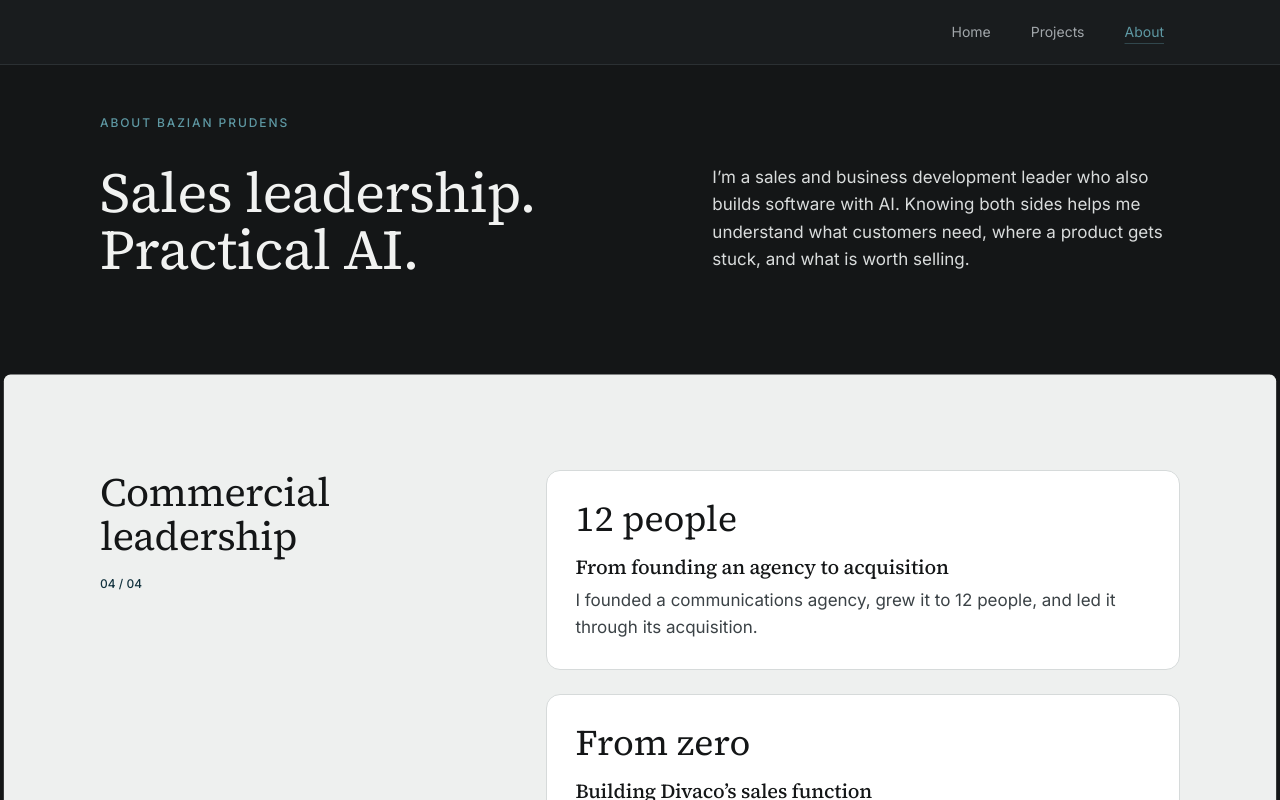
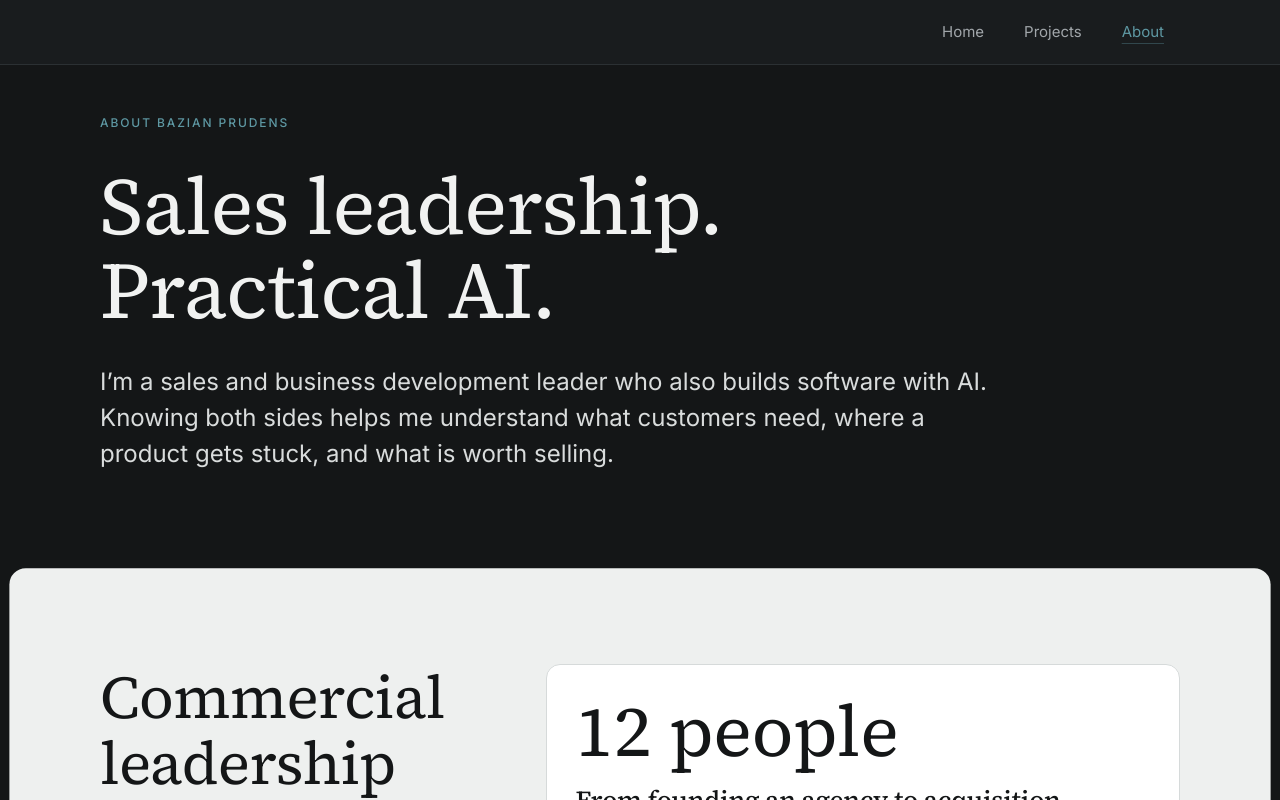
Before and after one commit to Bazian-io/portfolio, a Next.js app: page /about in a window 1280 px wide. Shown: the top 800 px of the page. Built offline with nearby package versions, Linux system fonts and the light colour scheme; no server answers.

Commit message:
text sizes

```diff
--- a/app/about/about-motion.css
+++ b/app/about/about-motion.css
@@ -17,18 +17,13 @@
     display: block;
     visibility: hidden;
     margin-top: var(--space-4);
-    color: var(--tint);
-    font-size: var(--font-size-label);
-    font-weight: var(--font-weight-medium);
+    font-size: var(--about-counter-size);
+    line-height: 1.1;
     font-variant-numeric: tabular-nums;
   }
 
   .about-commercial[data-tracking] .commercial-counter {
     visibility: visible;
-  }
-
-  .about-commercial .career-highlights {
-    grid-template-columns: minmax(0, 1fr);
   }
 
   @media (prefers-reduced-motion: no-preference) {
--- a/app/components/technical-flow.css
+++ b/app/components/technical-flow.css
@@ -1,6 +1,6 @@
 .technical-flow .technical-flow-steps {
   --flow-gap: 1.75rem;
-  --flow-marker: 1.75rem;
+  --flow-marker: calc(1.75 * var(--case-study-number-size));
   --flow-center: calc(var(--space-4) + var(--flow-marker) / 2);
   gap: var(--flow-gap);
 }
--- a/app/globals.css
+++ b/app/globals.css
@@ -5,9 +5,17 @@
   --content-width: min(1080px, 100% - var(--page-gutter) * 2);
   --section-space: 64px;
   --card-padding: 22px;
-  --hero-size: 40px;
-  --section-size: 32px;
-  --hero-lead-size: 20px;
+  --page-title-size: 40px;
+  /* One step across the 905px between the mobile and desktop endpoints. */
+  --type-scale-step: calc((100vw - 375px) / 905);
+  --hero-name-size: clamp(44px, 44px + 36 * var(--type-scale-step), 80px);
+  --hero-lead-size: clamp(22px, 22px + 8 * var(--type-scale-step), 30px);
+  --section-size: clamp(38px, 38px + 22 * var(--type-scale-step), 60px);
+  --project-title-size: clamp(26px, 26px + 8 * var(--type-scale-step), 34px);
+  --detail-heading-size: clamp(22px, 22px + 6 * var(--type-scale-step), 28px);
+  --proof-number-size: clamp(26px, 26px + 6 * var(--type-scale-step), 32px);
+  --proof-text-size: clamp(18px, 18px + 3 * var(--type-scale-step), 21px);
+  --project-motivation-label-size: clamp(17px, 17px + var(--type-scale-step), 18px);
   --space-0: 0;
   --space-1: 4px;
   --space-2: 8px;
@@ -20,29 +28,26 @@
   --hairline-width: 1px;
   --radius-card: 14px;
   --radius-screenshot: 10px;
-  --font-size-small: 14px;
-  --font-size-body: 17px;
-  --font-size-action: 15px;
+  --font-size-footer: clamp(14px, 14px + var(--type-scale-step), 15px);
+  --font-size-body: clamp(17px, 17px + 2 * var(--type-scale-step), 19px);
+  --font-size-action: 16px;
+  --font-size-menu: 15px;
+  --font-size-tag: 14px;
   --font-size-label: 12px;
-  --font-size-card-title: 20px;
-  --font-size-figure: 36px;
-  --font-size-quote: 22px;
   --label-tracking: 0.16em;
+  --line-height-body: 1.65;
   --line-height-heading: 1.2;
-  --line-height-figure: 1.1;
   --line-height-label: 1.5;
-  --line-height-quote: 1.4;
   --font-weight-regular: 400;
   --font-weight-medium: 500;
   --font-weight-semibold: 600;
   --header-min-height: 64px;
   --control-min-height: 44px;
-  --achievement-columns: minmax(0, 1fr);
   --building-columns: minmax(0, 1fr);
   --technology-label-width: 16rem;
   --about-section-columns: minmax(0, 1fr);
   --section-title-gap: var(--space-6);
-  --body-measure: 62ch;
+  --body-measure: 54ch;
   background: var(--bg);
   color: var(--soft);
   font-family: var(--font-inter), Arial, sans-serif;
@@ -59,7 +64,7 @@ body {
   flex-direction: column;
   min-height: 100svh;
   margin: 0;
-  font-size: 17px;
+  font-size: var(--font-size-body);
   line-height: 1.6;
   font-weight: 400;
   color: var(--soft);
@@ -77,7 +82,7 @@ h3 {
 }
 
 p {
-  max-width: 62ch;
+  max-width: var(--body-measure);
 }
 
 a {
@@ -136,6 +141,7 @@ button {
   border-radius: 999px;
   background: var(--petrol);
   color: var(--text);
+  font-size: var(--font-size-action);
   transform: translateY(calc(-100% - 2rem));
   border: 1px solid var(--tint-soft);
 }
@@ -225,7 +231,7 @@ button {
   padding: 0.5rem 1rem;
   border-radius: 0;
   color: var(--muted);
-  font-size: 14px;
+  font-size: var(--font-size-menu);
   font-weight: 400;
   background: transparent;
 }
@@ -316,7 +322,7 @@ button {
   gap: 0.75rem;
   margin: 0 0 1.75rem;
   color: var(--tint);
-  font-size: 12px;
+  font-size: var(--font-size-label);
   font-weight: 500;
   letter-spacing: 0.16em;
   font-family: var(--font-inter), Arial, sans-serif;
@@ -334,12 +340,18 @@ button {
 .hero h1 {
   max-width: none;
   margin: 0;
-  font-size: var(--hero-size);
+  font-size: var(--hero-name-size);
   font-weight: 400;
   letter-spacing: -0.01em;
-  line-height: 1.02;
+  line-height: 1.05;
   overflow-wrap: anywhere;
   text-wrap: balance;
+}
+
+@media (min-width: 375px) {
+  .hero h1 {
+    inline-size: max-content;
+  }
 }
 
 .hero-introduction {
@@ -349,17 +361,17 @@ button {
   font-size: var(--hero-lead-size);
   font-weight: 400;
   letter-spacing: normal;
-  line-height: 1.5;
+  line-height: 1.4;
   text-wrap: pretty;
   font-family: var(--font-source-serif), Georgia, serif;
 }
 
 .hero-description {
-  max-width: 62ch;
+  max-width: var(--body-measure);
   margin: 0;
   color: var(--soft);
-  font-size: 17px;
-  line-height: 1.6;
+  font-size: var(--font-size-body);
+  line-height: var(--line-height-body);
 }
 
 .hero-description + .hero-description {
@@ -383,7 +395,8 @@ button {
   color: var(--text);
   font-weight: var(--font-weight-medium);
   gap: 12px;
-  font-size: 15px;
+  font-size: var(--proof-text-size);
+  line-height: 1.4;
   counter-increment: proof;
 }
 
@@ -413,7 +426,7 @@ button {
   border-radius: 999px;
   background: var(--petrol);
   color: var(--text);
-  font-size: 15px;
+  font-size: var(--font-size-action);
   font-weight: 500;
   border: 1px solid var(--tint-soft);
   font-family: var(--font-inter), Arial, sans-serif;
@@ -434,7 +447,7 @@ button {
   min-height: 3.25rem;
   padding: 0.75rem 0.25rem;
   color: var(--text);
-  font-size: 15px;
+  font-size: var(--font-size-action);
   font-weight: 500;
   text-decoration: underline;
   text-decoration-color: var(--tint-soft);
@@ -472,7 +485,8 @@ button {
 .selected-projects-intro {
   margin: 0 0 2rem;
   color: var(--soft);
-  line-height: 1.6;
+  font-size: var(--font-size-body);
+  line-height: var(--line-height-body);
 }
 
 .project-card,
@@ -508,7 +522,7 @@ button {
   gap: 0.625rem;
   margin-top: 24px;
   color: var(--text);
-  font-size: 15px;
+  font-size: var(--font-size-action);
   font-weight: 500;
   font-family: var(--font-inter), Arial, sans-serif;
   text-decoration: underline;
@@ -534,7 +548,7 @@ button {
   border-radius: 999px;
   background: var(--petrol);
   color: var(--text);
-  font-size: 15px;
+  font-size: var(--font-size-action);
   font-family: var(--font-inter), Arial, sans-serif;
   font-weight: 500;
   line-height: 1.5;
@@ -590,10 +604,10 @@ button {
 
 .project-card-title {
   margin: 0 0 0.875rem;
-  font-size: 24px;
+  font-size: var(--project-title-size);
   font-weight: 500;
   letter-spacing: -0.01em;
-  line-height: 1.2;
+  line-height: var(--line-height-heading);
   overflow-wrap: anywhere;
   color: var(--text);
 }
@@ -601,7 +615,7 @@ button {
 .project-card-category {
   margin: 0 0 0.75rem;
   color: var(--tint);
-  font-size: 12px;
+  font-size: var(--font-size-label);
   font-weight: 500;
   letter-spacing: 0.16em;
   text-transform: uppercase;
@@ -610,9 +624,9 @@ button {
 .project-card-lead {
   margin: 0 0 24px;
   color: var(--soft);
-  font-size: 17px;
+  font-size: var(--font-size-body);
   letter-spacing: normal;
-  line-height: 1.6;
+  line-height: var(--line-height-body);
   text-wrap: pretty;
   font-weight: 400;
 }
@@ -626,14 +640,14 @@ button {
   color: var(--soft);
   padding-left: 14px;
   border-left: 1px solid var(--tint);
-  font-size: 17px;
-  line-height: 1.6;
+  font-size: var(--font-size-body);
+  line-height: var(--line-height-body);
 }
 
 .project-card-description dt {
   margin-bottom: 0.5rem;
   color: var(--text);
-  font-size: 16px;
+  font-size: var(--project-motivation-label-size);
   font-weight: 400;
   font-family: var(--font-source-serif), Georgia, serif;
   font-style: italic;
@@ -641,6 +655,7 @@ button {
 }
 
 .project-card-description dd {
+  max-width: var(--body-measure);
   margin: 0;
 }
 
@@ -659,7 +674,7 @@ button {
   border-radius: 6px;
   background: transparent;
   color: var(--soft);
-  font-size: 13px;
+  font-size: var(--font-size-tag);
   font-weight: 500;
   max-width: 100%;
   font-family: var(--font-inter), Arial, sans-serif;
@@ -679,7 +694,7 @@ button {
 .project-technology-group-label {
   margin: 0 0 0.5rem;
   color: var(--muted);
-  font-size: 12px;
+  font-size: var(--font-size-label);
   font-weight: 500;
   font-family: var(--font-inter), Arial, sans-serif;
   text-transform: uppercase;
@@ -708,7 +723,7 @@ button {
   padding: 0 0 16px;
   border-bottom: 0;
   color: var(--tint);
-  font-size: 12px;
+  font-size: var(--font-size-label);
   font-weight: 500;
   font-family: var(--font-inter), Arial, sans-serif;
   letter-spacing: 0.16em;
@@ -736,7 +751,7 @@ button {
   padding: 3px 10px;
   border-radius: 6px;
   background: transparent;
-  font-size: 13px;
+  font-size: var(--font-size-tag);
   font-weight: 500;
   line-height: 1.5;
   overflow-wrap: anywhere;
@@ -759,6 +774,11 @@ button {
 }
 
 .case-study {
+  --case-study-title-size: clamp(38px, 38px + 34 * var(--type-scale-step), 72px);
+  --case-study-number-size: clamp(20px, 20px + 4 * var(--type-scale-step), 24px);
+  --case-study-step-title-size: clamp(22px, 22px + 4 * var(--type-scale-step), 26px);
+  --case-study-step-text-size: clamp(15px, 15px + var(--type-scale-step), 16px);
+  --body-measure: 65ch;
   min-width: 0;
 }
 
@@ -768,7 +788,7 @@ button {
   gap: 0.625rem;
   min-height: 2.75rem;
   color: var(--text);
-  font-size: 15px;
+  font-size: var(--font-size-action);
   font-family: var(--font-inter), Arial, sans-serif;
   font-weight: 500;
   text-decoration: underline;
@@ -791,7 +811,7 @@ button {
 .selected-projects > h1.section-heading {
   max-width: none;
   margin: 0;
-  font-size: var(--hero-size);
+  font-size: var(--page-title-size);
   font-weight: 400;
   letter-spacing: -0.01em;
   line-height: 1.02;
@@ -799,6 +819,12 @@ button {
   text-wrap: balance;
 }
 
+.case-study-title {
+  font-size: var(--case-study-title-size);
+  line-height: 1.05;
+  overflow-wrap: normal;
+}
+
 .selected-projects > h1.section-heading {
   margin-bottom: 2rem;
   font-size: var(--section-size);
@@ -806,6 +832,13 @@ button {
 }
 
 .about {
+  --about-title-size: clamp(42px, 42px + 38 * var(--type-scale-step), 80px);
+  --about-intro-size: clamp(19px, 19px + 5 * var(--type-scale-step), 24px);
+  --about-figure-size: clamp(40px, 40px + 32 * var(--type-scale-step), 72px);
+  --about-card-title-size: clamp(21px, 21px + 5 * var(--type-scale-step), 26px);
+  --about-counter-size: 28px;
+  --about-quote-size: clamp(26px, 26px + 14 * var(--type-scale-step), 40px);
+  --body-measure: 52ch;
   min-width: 0;
 }
 
@@ -820,7 +853,7 @@ button {
   grid-column: 1 / -1;
   margin: 0;
   color: var(--tint);
-  font-size: 12px;
+  font-size: var(--font-size-label);
   font-weight: 500;
   letter-spacing: 0.16em;
   text-transform: uppercase;
@@ -832,20 +865,27 @@ button {
 
 .about-header .page-introduction {
   min-width: 0;
-  margin: 0;
-  font-size: 17px;
+  max-width: 60ch;
+  margin: 0;
+  font-size: var(--about-intro-size);
   letter-spacing: 0;
-  line-height: 1.6;
+  line-height: 1.5;
   color: var(--soft);
 }
 
 .about-title {
   margin: 0;
-  font-size: var(--hero-size);
+  font-size: var(--about-title-size);
   font-weight: 400;
   letter-spacing: -0.01em;
-  line-height: 1.02;
+  line-height: 1.05;
   text-wrap: balance;
+}
+
+@media (min-width: 375px) {
+  .about-title {
+    white-space: nowrap;
+  }
 }
 
 .about-title span {
@@ -854,11 +894,11 @@ button {
 }
 
 .page-introduction {
-  max-width: 62ch;
+  max-width: var(--body-measure);
   margin: 1.5rem 0 0;
-  font-size: 17px;
+  font-size: var(--font-size-body);
   letter-spacing: normal;
-  line-height: 1.6;
+  line-height: var(--line-height-body);
   text-wrap: pretty;
   font-weight: 400;
   color: var(--soft);
@@ -868,8 +908,8 @@ button {
   max-width: 58ch;
   margin: 1.25rem 0 0;
   color: var(--soft);
-  font-size: 1em;
-  line-height: 1.6;
+  font-size: var(--font-size-body);
+  line-height: var(--line-height-body);
 }
 
 .about-content {
@@ -885,9 +925,10 @@ button {
 
 .about-section-body p,
 .contact-section-body p {
-  max-width: 62ch;
+  max-width: var(--body-measure);
   margin: 0;
   color: var(--soft);
+  line-height: var(--line-height-body);
 }
 
 .about-section-body p + p {
@@ -942,27 +983,31 @@ button {
 .career-highlights li {
   min-width: var(--space-0);
   padding: var(--space-7);
+  padding-inline: clamp(6px, (100% - 312px) / 2, var(--space-7));
   border: var(--hairline-width) solid var(--border);
   border-radius: var(--radius-card);
   background: var(--surface);
 }
 
 .career-highlights {
-  grid-template-columns: var(--achievement-columns);
+  grid-template-columns: minmax(0, 1fr);
+  /* Use part of the band gutter for the longest figure on narrow phones. */
+  margin-inline: clamp(-12px, (100vw - 344px) / 2, 0px);
 }
 
 .career-highlights .career-figure {
   margin: var(--space-0) var(--space-0) var(--space-4);
   color: var(--text);
   font-family: var(--font-source-serif), Georgia, serif;
-  font-size: var(--font-size-figure);
+  font-size: var(--about-figure-size);
   font-weight: var(--font-weight-regular);
-  line-height: var(--line-height-figure);
+  line-height: 1.05;
+  white-space: nowrap;
 }
 
 .career-highlights h3 {
   margin-bottom: var(--space-2);
-  font-size: var(--font-size-card-title);
+  font-size: var(--about-card-title-size);
   font-weight: var(--font-weight-medium);
   line-height: var(--line-height-heading);
 }
@@ -997,13 +1042,13 @@ button {
 .building-list > li {
   position: relative;
   padding-inline-start: 18px;
-  line-height: 28px;
+  line-height: 30px;
 }
 
 .building-list > li::before {
   content: "";
   position: absolute;
-  top: 14px;
+  top: 15px;
   inset-inline-start: 0;
   width: 8px;
   height: 1px;
@@ -1047,10 +1092,10 @@ button {
   margin: var(--space-0) var(--space-0) var(--space-6);
   color: var(--text);
   font-family: var(--font-source-serif), Georgia, serif;
-  font-size: var(--font-size-quote);
+  font-size: var(--about-quote-size);
   font-style: italic;
   font-weight: var(--font-weight-regular);
-  line-height: var(--line-height-quote);
+  line-height: 1.35;
 }
 
 .about-content > .tools-section {
@@ -1070,6 +1115,10 @@ button {
 
 .qualification-grid li {
   min-width: 0;
+}
+
+.qualification-grid h3 {
+  font-size: var(--detail-heading-size);
 }
 
 .qualification-grid p {
@@ -1108,7 +1157,7 @@ button {
   border-radius: 0;
   background: transparent;
   color: var(--text);
-  font-size: 15px;
+  font-size: var(--font-size-action);
   font-weight: 500;
   font-family: var(--font-inter), Arial, sans-serif;
   text-decoration: underline;
@@ -1131,7 +1180,7 @@ button {
   border: var(--hairline-width) solid var(--tint);
   border-radius: 999px;
   font-family: var(--font-inter), Arial, sans-serif;
-  font-size: 15px;
+  font-size: var(--font-size-action);
   font-weight: 500;
   line-height: 1.5;
   text-decoration: none;
@@ -1218,7 +1267,7 @@ button {
   border-radius: 6px;
   background: transparent;
   color: var(--soft);
-  font-size: 13px;
+  font-size: var(--font-size-tag);
   font-weight: 500;
   line-height: 1.5;
   overflow-wrap: anywhere;
@@ -1270,7 +1319,7 @@ button {
   padding: 0.5rem 0.25rem;
   border-radius: 0;
   color: var(--muted);
-  font-size: 14px;
+  font-size: var(--font-size-menu);
   font-weight: 400;
   line-height: 1.4;
   text-align: center;
@@ -1321,7 +1370,7 @@ button {
   border: 1px solid var(--tint-soft);
   border-radius: 999px;
   background: var(--petrol);
-  font-size: 15px;
+  font-size: var(--font-size-action);
   font-weight: 500;
   color: var(--text);
   font-family: var(--font-inter), Arial, sans-serif;
@@ -1394,7 +1443,7 @@ button {
   border-radius: 999px;
   background: var(--petrol);
   color: var(--text);
-  font-size: 15px;
+  font-size: var(--font-size-action);
   font-weight: 500;
   cursor: pointer;
   font-family: var(--font-inter), Arial, sans-serif;
@@ -1443,6 +1492,7 @@ button {
 
 .case-study-section {
   display: grid;
+  grid-template-columns: minmax(0, 1fr);
   gap: 1rem;
   scroll-margin-top: var(--case-study-scroll-offset, 6rem);
 }
@@ -1466,19 +1516,22 @@ button {
 }
 
 .case-study-body p {
-  max-width: 62ch;
+  max-width: var(--body-measure);
   margin: 0;
   color: var(--soft);
-  line-height: 1.6;
+  font-size: var(--font-size-body);
+  line-height: var(--line-height-body);
 }
 
 .case-study-overview-list {
   display: grid;
   gap: var(--space-1);
+  max-width: var(--body-measure);
   margin: var(--space-3) 0 0;
   padding: 0;
   list-style: none;
   color: var(--text);
+  line-height: var(--line-height-body);
 }
 
 .case-study-overview-list > li {
@@ -1513,7 +1566,7 @@ button {
   background: transparent;
   color: var(--text);
   font-family: var(--font-inter), Arial, sans-serif;
-  font-size: 15px;
+  font-size: var(--font-size-action);
   font-weight: 500;
   text-decoration: underline;
   text-decoration-thickness: 1px;
@@ -1535,7 +1588,7 @@ a.project-resource:hover {
   border: 1px solid var(--tint-soft);
   border-radius: 999px;
   font-family: var(--font-inter), Arial, sans-serif;
-  font-size: 15px;
+  font-size: var(--font-size-action);
   font-weight: 500;
   line-height: 1.5;
   text-decoration: none;
@@ -1553,7 +1606,7 @@ a.project-resource-primary:hover {
 }
 
 .project-resource-label {
-  font-size: 15px;
+  font-size: var(--font-size-action);
   font-weight: 500;
 }
 
@@ -1570,11 +1623,15 @@ a.project-resource-primary:hover {
   list-style: none;
 }
 
+.implementation-list h3,
+.technology-stack .tools-group-header h3 {
+  font-size: var(--detail-heading-size);
+  line-height: var(--line-height-heading);
+}
+
 .implementation-list h3 {
   margin: 0 0 0.5rem;
-  font-size: 24px;
-  font-weight: 500;
-  line-height: 1.2;
+  font-weight: 500;
 }
 
 .technical-flow {
@@ -1584,7 +1641,7 @@ a.project-resource-primary:hover {
 .technical-flow figcaption {
   margin-bottom: 1rem;
   color: var(--tint);
-  font-size: 12px;
+  font-size: var(--font-size-label);
   font-weight: 500;
   font-family: var(--font-inter), Arial, sans-serif;
   letter-spacing: 0.16em;
@@ -1620,7 +1677,7 @@ a.project-resource-primary:hover {
   border-radius: 0;
   background: transparent;
   color: var(--tint);
-  font-size: 16px;
+  font-size: var(--case-study-number-size);
   font-weight: 400;
   font-family: var(--font-source-serif), Georgia, serif;
   font-style: italic;
@@ -1628,20 +1685,24 @@ a.project-resource-primary:hover {
 
 .technical-flow-steps h3 {
   margin: 0 0 0.375rem;
-  font-size: 24px;
+  font-size: var(--case-study-step-title-size);
   font-weight: 500;
   line-height: 1.2;
 }
 
 .technical-flow-steps p,
 .technical-flow .technical-flow-note {
-  font-size: 14px;
   line-height: 1.6;
   overflow-wrap: anywhere;
   color: var(--muted);
 }
 
+.technical-flow-steps p {
+  font-size: var(--case-study-step-text-size);
+}
+
 .technical-flow .technical-flow-note {
+  font-size: 14px;
   margin-top: 1rem;
 }
 
@@ -1679,18 +1740,18 @@ a.project-resource-primary:hover {
 
 .related-project-content h3 {
   margin: 0 0 0.75rem;
-  font-size: 24px;
+  font-size: var(--project-title-size);
   font-weight: 500;
   letter-spacing: -0.01em;
-  line-height: 1.2;
+  line-height: var(--line-height-heading);
 }
 
 .related-project-content > p:not(.project-card-category) {
-  max-width: 62ch;
+  max-width: var(--body-measure);
   margin: 0;
   color: var(--soft);
-  font-size: 1em;
-  line-height: 1.6;
+  font-size: var(--font-size-body);
+  line-height: var(--line-height-body);
 }
 
 @media (min-width: 48rem) {
@@ -1705,11 +1766,6 @@ a.project-resource-primary:hover {
 
   .tools-group:last-child:nth-child(odd) {
     grid-column: 1 / -1;
-  }
-
-  .case-study-section {
-    grid-template-columns: minmax(0, 1fr) minmax(0, 2fr);
-    gap: 3rem;
   }
 
   .related-project-link {
@@ -1730,11 +1786,6 @@ a.project-resource-primary:hover {
 }
 
 @media (min-width: 56rem) {
-  .about-header {
-    grid-template-columns: minmax(0, 1.2fr) minmax(0, 1fr);
-    column-gap: clamp(2rem, 4vw, 4rem);
-  }
-
   .about-section,
   .contact-section,
   .tools-section {
@@ -1749,10 +1800,6 @@ a.project-resource-primary:hover {
 }
 
 @media (min-width: 64rem) {
-  body {
-    font-size: 17px;
-  }
-
   .technical-flow-steps {
     grid-template-columns: repeat(4, minmax(0, 1fr));
   }
@@ -1783,7 +1830,7 @@ a.project-resource-primary:hover {
   min-height: 6rem;
   padding-block: 1.5rem;
   color: var(--muted);
-  font-size: var(--font-size-small);
+  font-size: var(--font-size-footer);
   font-weight: var(--font-weight-regular);
 }
 
@@ -1812,7 +1859,7 @@ a.project-resource-primary:hover {
   min-width: 2.75rem;
   min-height: 2.75rem;
   color: var(--muted);
-  font-size: var(--font-size-small);
+  font-size: var(--font-size-footer);
   text-decoration: underline;
   text-decoration-color: var(--tint-soft);
   text-underline-offset: 4px;
@@ -1921,7 +1968,7 @@ a.project-resource-primary:hover {
 }
 
 h1 {
-  font-size: var(--hero-size);
+  font-size: var(--page-title-size);
   font-weight: 400;
   line-height: 1.02;
 }
@@ -1948,13 +1995,23 @@ h3 {
 }
 
 .hero-proof-points li::before,
-.case-study-overview-number {
+.case-study-overview-number,
+.commercial-counter {
   flex-shrink: 0;
   color: var(--tint);
   font-family: var(--font-source-serif), Georgia, serif;
-  font-size: 16px;
   font-style: italic;
   font-weight: var(--font-weight-regular);
+}
+
+.hero-proof-points li::before {
+  font-size: var(--proof-number-size);
+  line-height: 1.1;
+}
+
+.case-study-overview-number {
+  font-size: var(--case-study-number-size);
+  line-height: 1.6;
 }
 
 .hero-proof-points li + li {
@@ -1965,7 +2022,7 @@ h3 {
 .technology-stack .project-technology-group-label {
   color: var(--muted);
   font-family: var(--font-inter), Arial, sans-serif;
-  font-size: 12px;
+  font-size: var(--font-size-label);
   font-weight: 500;
   line-height: 1.5;
   letter-spacing: 0.12em;
@@ -2000,11 +2057,7 @@ h3 {
     --page-gutter: 24px;
     --section-space: 96px;
     --card-padding: 28px;
-    --hero-size: 56px;
-    --section-size: 40px;
-    --hero-lead-size: 24px;
-    --font-size-quote: 28px;
-    --achievement-columns: repeat(2, minmax(0, 1fr));
+    --page-title-size: 56px;
     --building-columns: repeat(3, minmax(0, 1fr));
   }
 }
```
